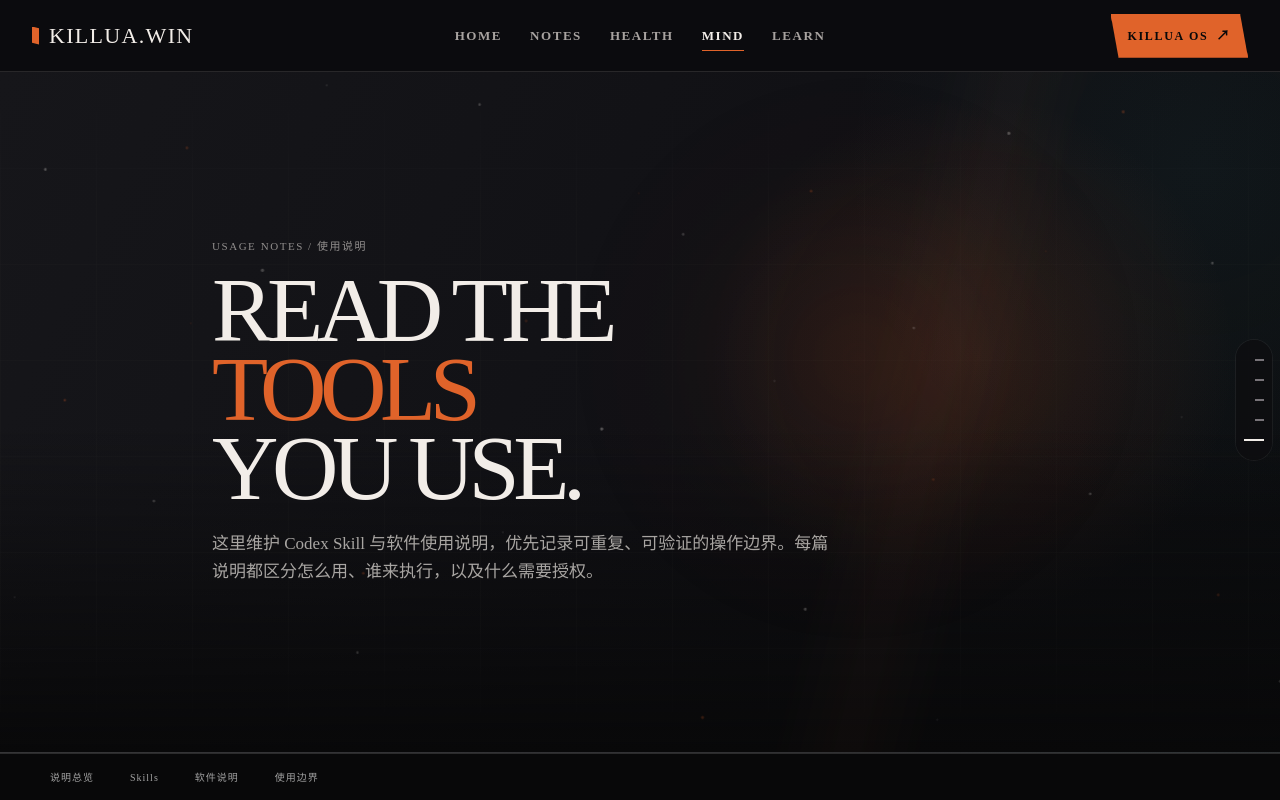
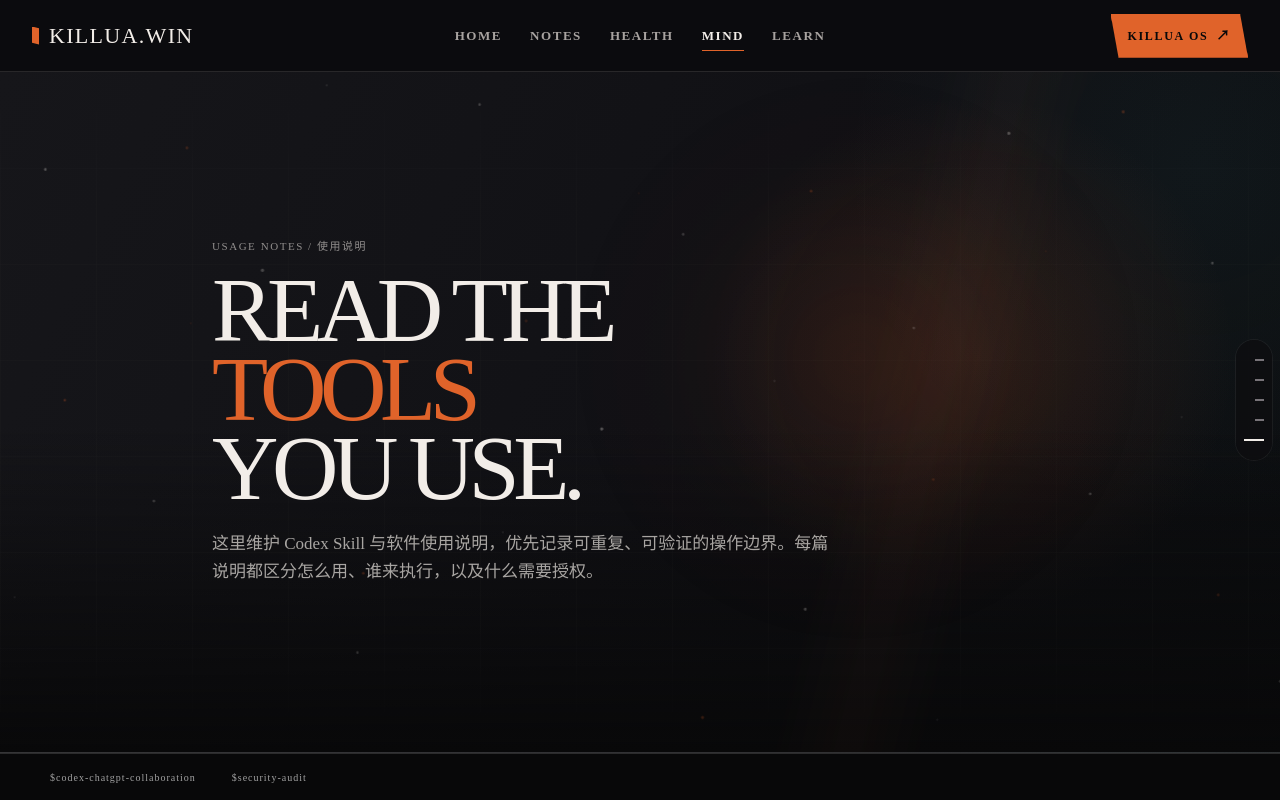
Before and after one commit to Killua910211/killua-win, a Next.js app: page /mind in a window 1280 px wide. Shown: the top 800 px of the page. Built offline with nearby package versions, Linux system fonts and the light colour scheme.

Commit message:
feat: use concrete mind entry navigation

```diff
--- a/app/mind/page.tsx
+++ b/app/mind/page.tsx
@@ -52,12 +52,10 @@ export default function MindPage() {
           titleId="mind-title"
         />
         <SectionNav
-          label="使用说明分区"
+          label="使用说明条目"
           items={[
-            { href: '#mind-overview', label: '说明总览' },
-            { href: '#mind-skills', label: 'Skills' },
-            { href: '#mind-software', label: '软件说明' },
-            { href: '#mind-boundary', label: '使用边界' },
+            { href: '#collaboration-skill-heading', label: '$codex-chatgpt-collaboration' },
+            { href: '#security-audit-skill-heading', label: '$security-audit' },
           ]}
         />
 
```
